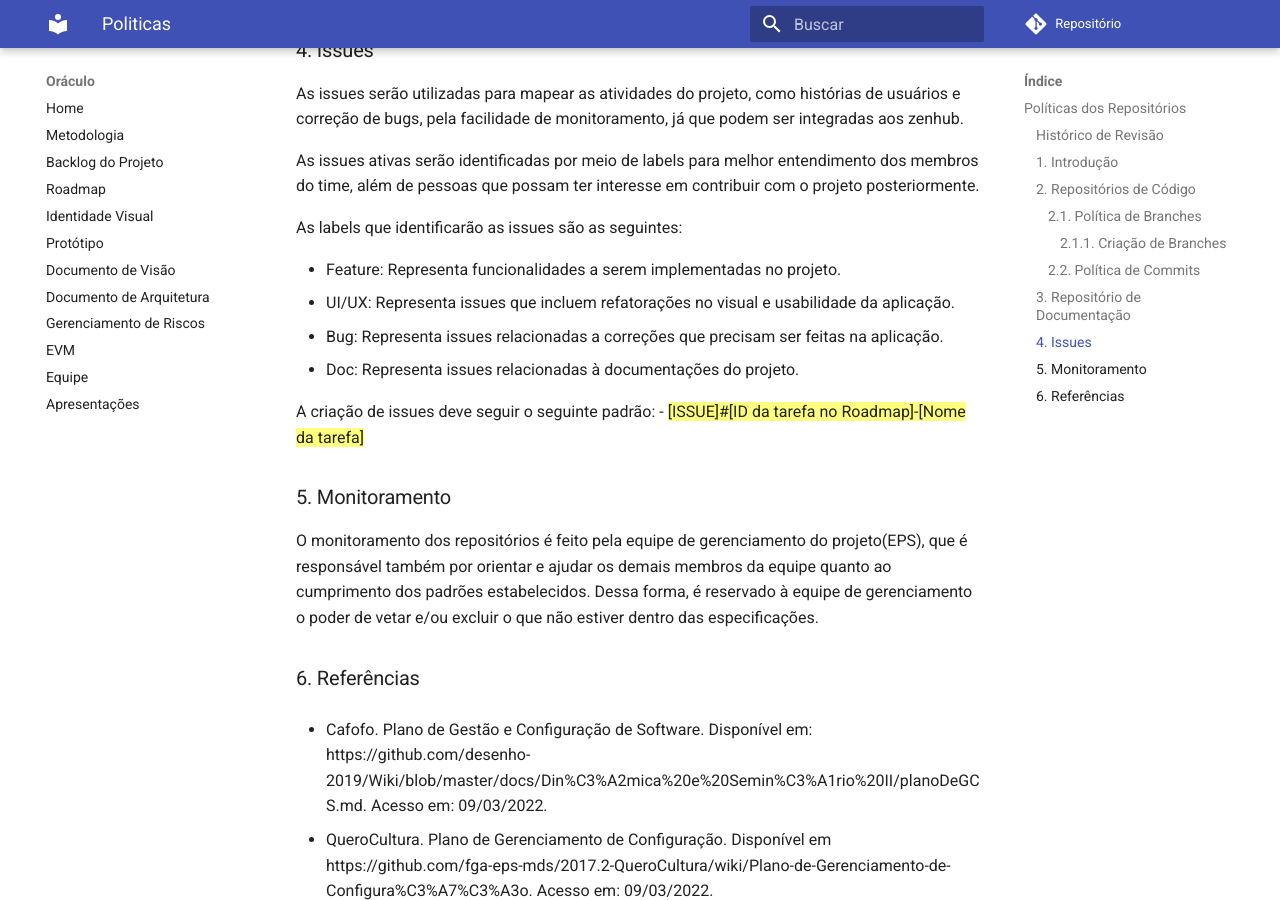
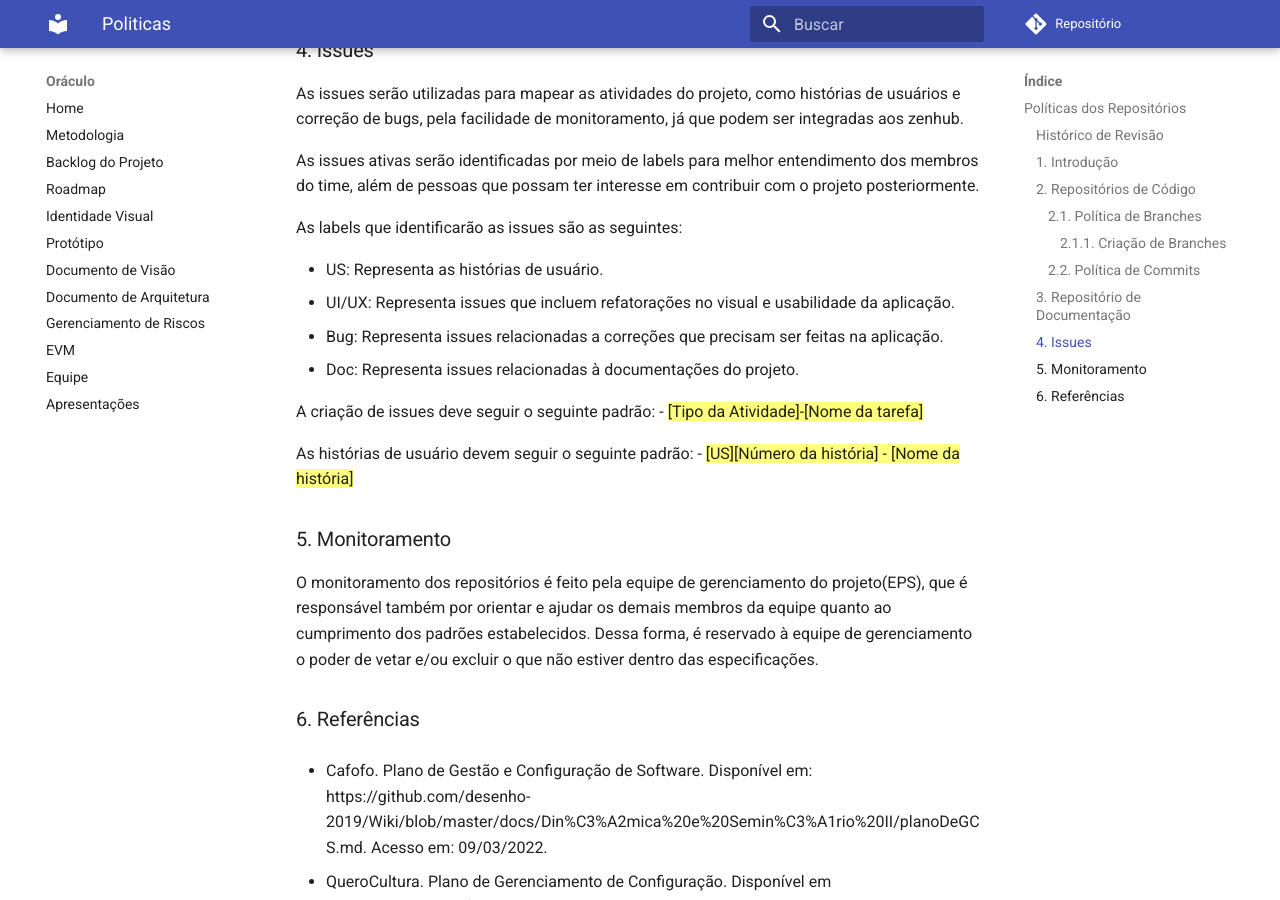
Before and after one commit to fga-eps-mds/2021-2-Oraculo-DOC, an MkDocs documentation site: the page built from docs/politicas.md, in a window 1280 px wide and 900 px high, scrolled down 2263 px. Built offline with MkDocs 1.6.1 and Material for MkDocs 9.7.7, drawn with Linux system fonts in a browser that asks for light colours; comment, search, counter and statistics services are not loaded; old or Windows-style settings are respelled for this version of MkDocs.

Commit message:
Alteração no documento de políticas

```diff
--- a/docs/politicas.md
+++ b/docs/politicas.md
@@ -81,14 +81,17 @@ As issues ativas serão identificadas por meio de labels para melhor entendiment
 
 As labels que identificarão as issues são as seguintes:
 
-- Feature: Representa funcionalidades a serem implementadas no projeto.
+- US: Representa as histórias de usuário.
 - UI/UX: Representa issues que incluem refatorações no visual e usabilidade da aplicação.
 - Bug: Representa issues relacionadas a correções que precisam ser feitas na aplicação.
 - Doc: Representa issues relacionadas à documentações do projeto.
 
 
 A criação de issues deve seguir o seguinte padrão:
-- <mark> [ISSUE]#[ID da tarefa no Roadmap]-[Nome da tarefa] </mark>
+- <mark> [Tipo da Atividade]-[Nome da tarefa] </mark>
+
+As histórias de usuário devem seguir o seguinte padrão:
+- <mark>[US][Número da história] - [Nome da história] </mark>
 
 
 ### 5. Monitoramento
```
